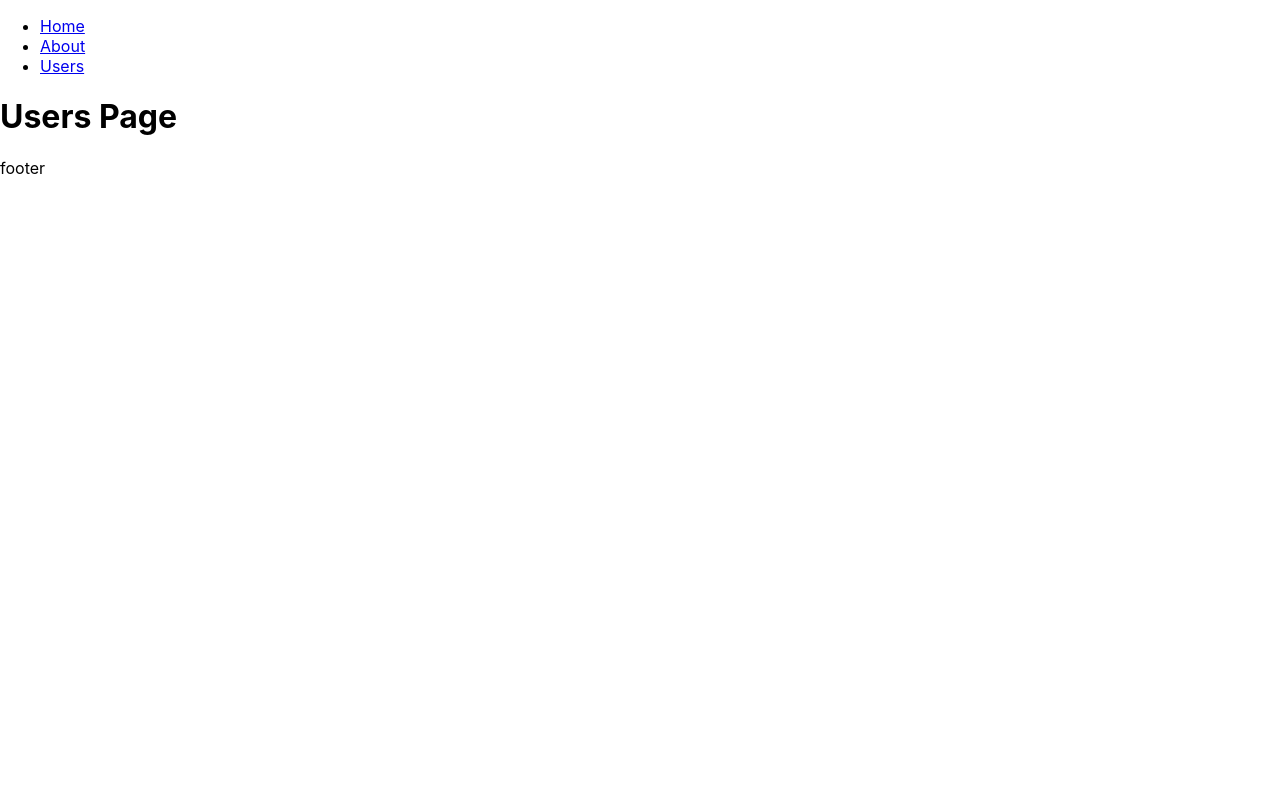
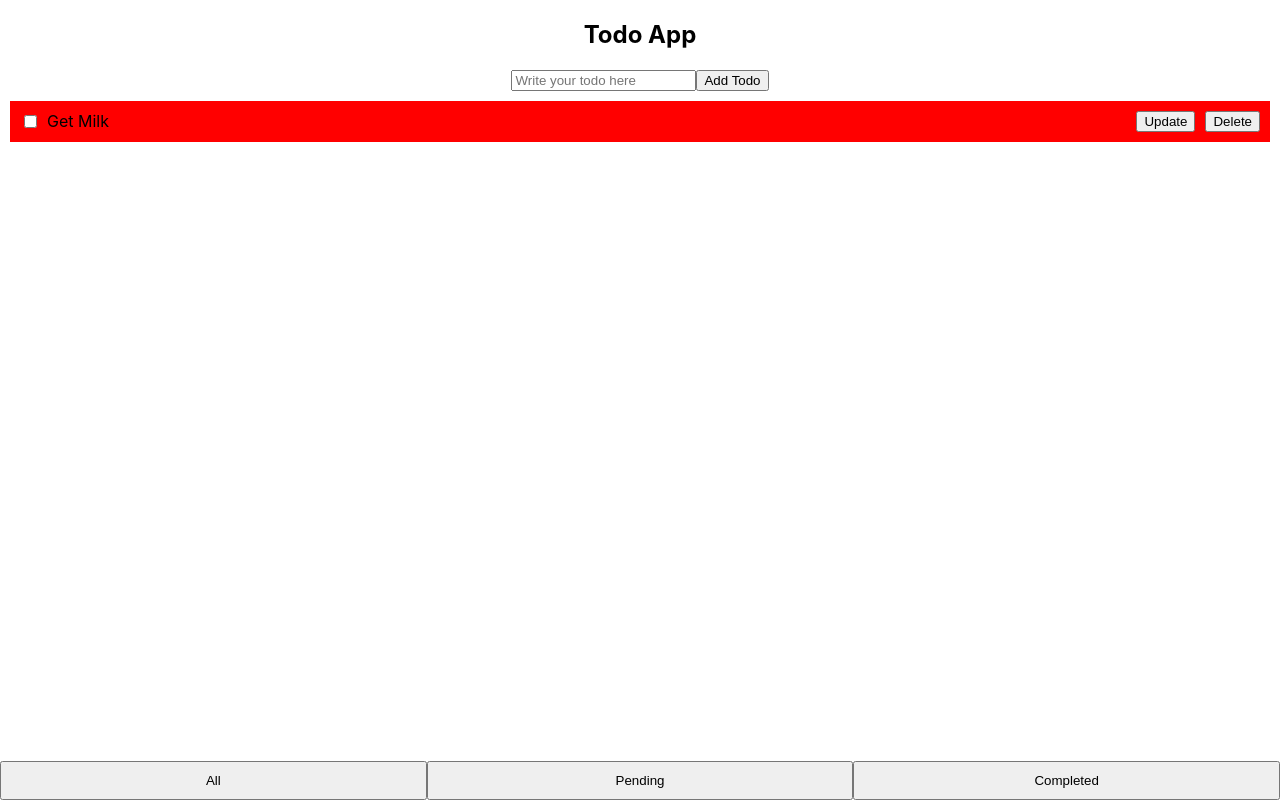
Before and after one commit to imyagnesh/benjamin_zeolearn, a React app in the folder my-app/: page /users in a window 1280 px wide. Built offline with nearby package versions, Linux system fonts and the light colour scheme; data requests are answered from the project's data file.

Commit message:
API Complted

```diff
--- /dev/null
+++ b/my-app/db.json
@@ -0,0 +1,9 @@
+{
+  "todo": [
+    {
+      "id": 1,
+      "text": "Get Milk",
+      "isDone": false
+    }
+  ]
+}
--- a/my-app/src/Todo/index.js
+++ b/my-app/src/Todo/index.js
@@ -14,35 +14,67 @@ class index extends Component {
     status: 'all',
   };
 
+  componentDidMount() {
+    this.fetchApi();
+  }
+
+  fetchApi = async () => {
+    const res = await fetch('http://localhost:3004/todo');
+    const todos = await res.json();
+    this.setState({ todos });
+  };
+
   onChange = event => {
     this.setState({ todoText: event.target.value });
   };
 
-  addTodo = e => {
+  addTodo = async e => {
     e.preventDefault();
     const { todoText, todos } = this.state;
+    const newTodo = { text: todoText, isDone: false };
+    const res = await fetch('http://localhost:3004/todo', {
+      method: 'POST',
+      body: JSON.stringify(newTodo),
+      headers: {
+        accept: 'application/json',
+        'Content-Type': 'application/json',
+      },
+    });
+    const todo = await res.json();
     this.setState({
-      todos: [{ id: todos.length, text: todoText, isDone: false }, ...todos],
+      todos: [todo, ...todos],
       todoText: '',
       status: 'all',
     });
   };
 
-  onDelete = todo => {
+  onDelete = async todo => {
     const { todos } = this.state;
+    await fetch(`http://localhost:3004/todo/${todo.id}`, {
+      method: 'DELETE',
+    });
     this.setState({
       todos: todos.filter(x => x.id !== todo.id),
     });
   };
 
-  onComplete = todo => {
+  onComplete = async todo => {
     const { todos } = this.state;
     const i = todos.findIndex(x => x.id === todo.id);
-    const updatedTodos = [
-      ...todos.slice(0, i),
-      { ...todo, isDone: !todo.isDone },
-      ...todos.slice(i + 1),
-    ];
+
+    const updatedTodo = { ...todo, isDone: !todo.isDone };
+
+    const res = await fetch(`http://localhost:3004/todo/${todo.id}`, {
+      method: 'PUT',
+      body: JSON.stringify(updatedTodo),
+      headers: {
+        accept: 'application/json',
+        'Content-Type': 'application/json',
+      },
+    });
+    const newTodo = await res.json();
+
+    const updatedTodos = [...todos.slice(0, i), newTodo, ...todos.slice(i + 1)];
     this.setState({ todos: updatedTodos });
   };
 
--- a/my-app/src/index.js
+++ b/my-app/src/index.js
@@ -1,11 +1,11 @@
 import React from 'react';
 import ReactDOM from 'react-dom';
 import './index.css';
-import App from './App';
-// import Todo from './Todo/index';
+// import App from './App';
+import Todo from './Todo/index';
 import * as serviceWorker from './serviceWorker';
 
-ReactDOM.render(<App />, document.getElementById('root'));
+ReactDOM.render(<Todo />, document.getElementById('root'));
 
 // If you want your app to work offline and load faster, you can change
 // unregister() to register() below. Note this comes with some pitfalls.
```
